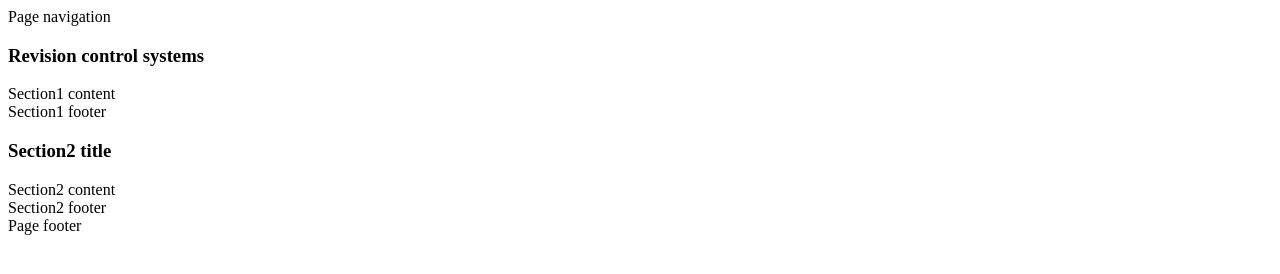
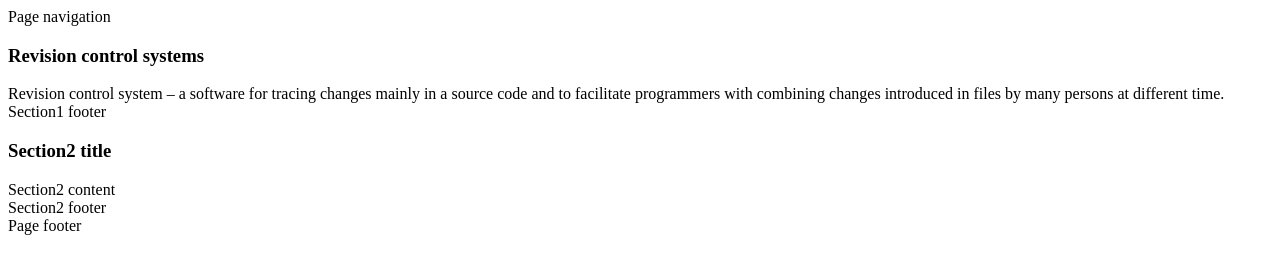
Before and after one commit to szubert/iislabse_203150, a plain HTML site: page index.html in a window 1280 px wide. Drawn offline with Linux system fonts and the light colour scheme.

Commit message:
added section 1 content

```diff
--- a/index.html
+++ b/index.html
@@ -11,8 +11,7 @@
 			<div class="panel-heading">
 	    		<h3 class="panel-title">Revision control systems</h3>
 		  	</div>
-	  		<div class="panel-body">
-	    		Section1 content
+	  		Revision control system – a software for tracing changes mainly in a source code and to facilitate programmers with combining changes introduced in files by many persons at different time.
 	  		</div>
 			<footer class="panel-footer">
 				Section1 footer
```
